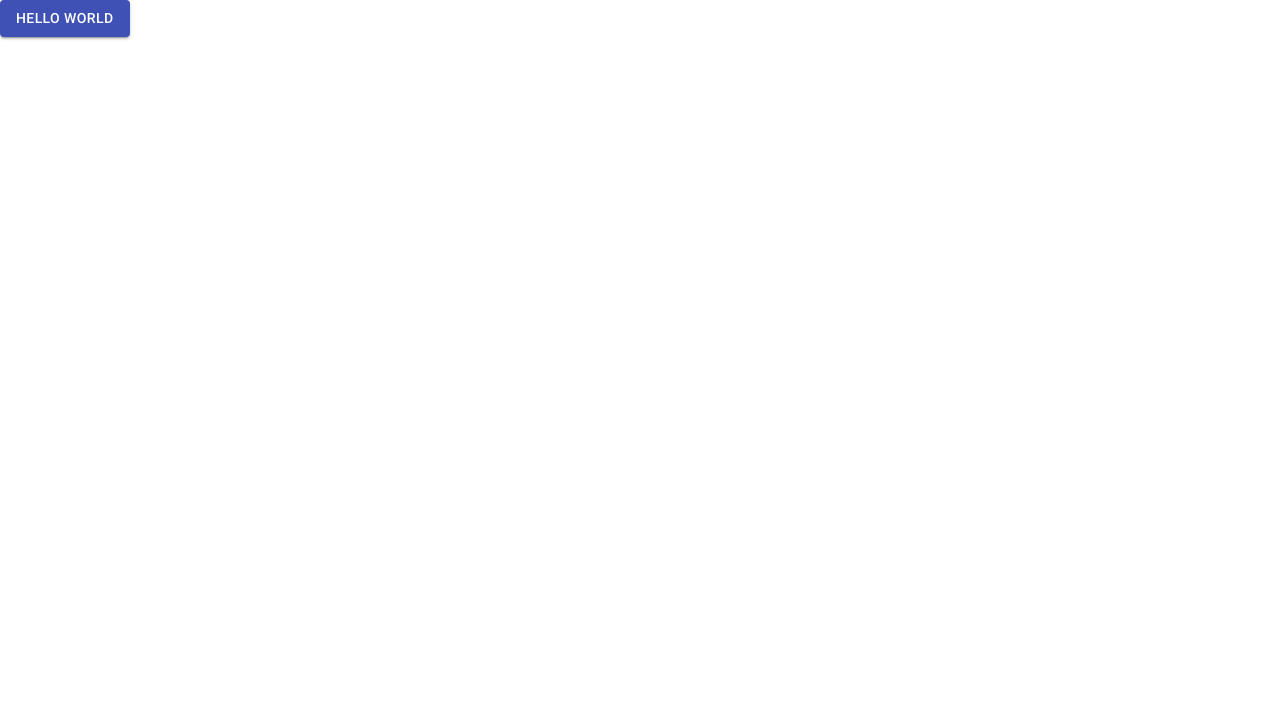
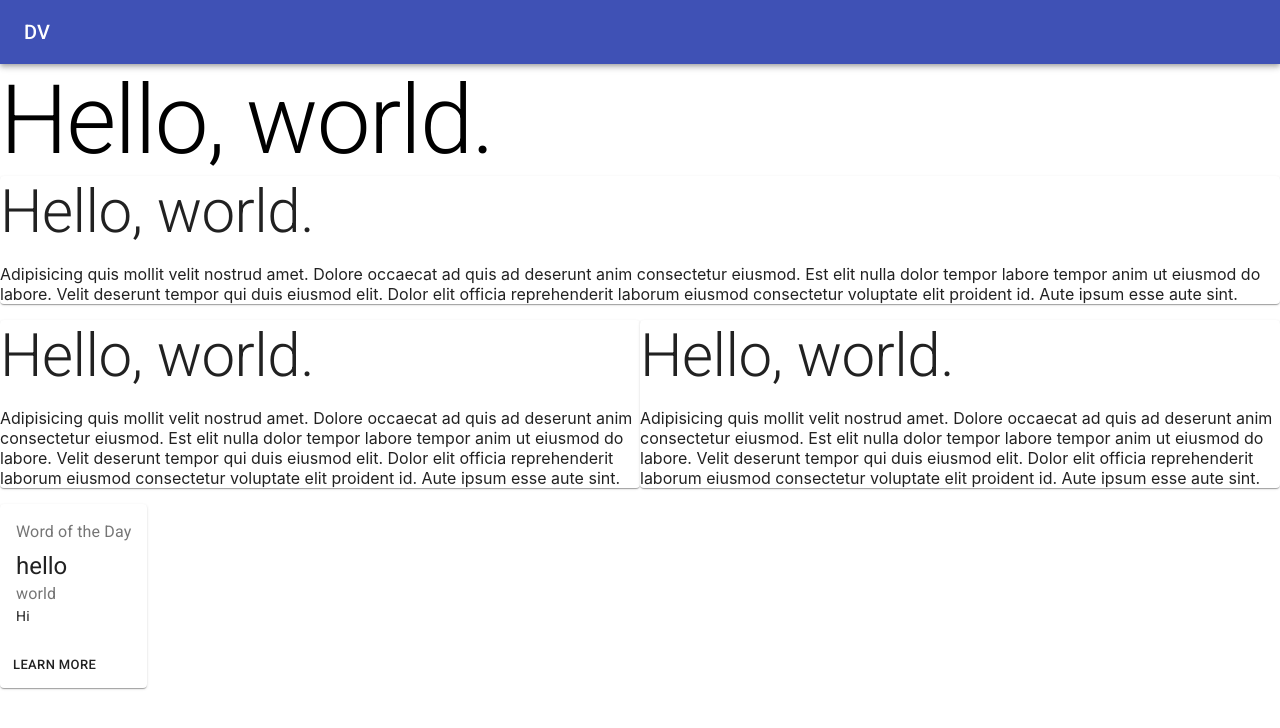
Before and after one commit to danny-vvv/portfolio, a React (Create React App) app: page / in a window 1280 px wide. Shown: the top 728 px of the page. Built offline with nearby package versions, Linux system fonts and the light colour scheme.

Commit message:
Experiment with MUI components.

```diff
--- a/src/App.jsx
+++ b/src/App.jsx
@@ -1,11 +1,74 @@
 import React from 'react';
-import Button from '@material-ui/core/Button';
+import Container from '@material-ui/core/Button';
+import Grid from '@material-ui/core/Grid';
+import {
+  Typography, AppBar, Toolbar, Button, Paper, Card, CardActions, CardContent,
+} from '@material-ui/core';
 
 function App() {
   return (
-    <Button variant="contained" color="primary">
-      Hello World
-    </Button>
+    <>
+
+      <AppBar position="static">
+        <Toolbar>
+          <Typography variant="h6">
+            DV
+          </Typography>
+        </Toolbar>
+      </AppBar>
+
+      <Grid container>
+        <Grid item xs={12}>
+          <Typography variant="h1">Hello, world.</Typography>
+        </Grid>
+
+        <Grid item xs={12}>
+          <Paper>
+            <Typography variant="h2">Hello, world.</Typography>
+
+            <p>Adipisicing quis mollit velit nostrud amet. Dolore occaecat ad quis ad deserunt anim consectetur eiusmod. Est elit nulla dolor tempor labore tempor anim ut eiusmod do labore. Velit deserunt tempor qui duis eiusmod elit. Dolor elit officia reprehenderit laborum eiusmod consectetur voluptate elit proident id. Aute ipsum esse aute sint.</p>
+          </Paper>
+        </Grid>
+
+        <Grid item xs={12} lg={6}>
+          <Paper>
+            <Typography variant="h2">Hello, world.</Typography>
+
+            <p>Adipisicing quis mollit velit nostrud amet. Dolore occaecat ad quis ad deserunt anim consectetur eiusmod. Est elit nulla dolor tempor labore tempor anim ut eiusmod do labore. Velit deserunt tempor qui duis eiusmod elit. Dolor elit officia reprehenderit laborum eiusmod consectetur voluptate elit proident id. Aute ipsum esse aute sint.</p>
+          </Paper>
+        </Grid>
+
+        <Grid item xs={12} lg={6}>
+          <Paper>
+            <Typography variant="h2">Hello, world.</Typography>
+
+            <p>Adipisicing quis mollit velit nostrud amet. Dolore occaecat ad quis ad deserunt anim consectetur eiusmod. Est elit nulla dolor tempor labore tempor anim ut eiusmod do labore. Velit deserunt tempor qui duis eiusmod elit. Dolor elit officia reprehenderit laborum eiusmod consectetur voluptate elit proident id. Aute ipsum esse aute sint.</p>
+          </Paper>
+        </Grid>
+
+        <Card>
+          <CardContent>
+            <Typography color="textSecondary" gutterBottom>
+          Word of the Day
+            </Typography>
+            <Typography variant="h5" component="h2">
+          hello
+            </Typography>
+            <Typography color="textSecondary">
+          world
+            </Typography>
+            <Typography variant="body2" component="p">
+          Hi
+            </Typography>
+          </CardContent>
+          <CardActions>
+            <Button size="small">Learn More</Button>
+          </CardActions>
+        </Card>
+
+      </Grid>
+
+    </>
   );
 }
 
```
